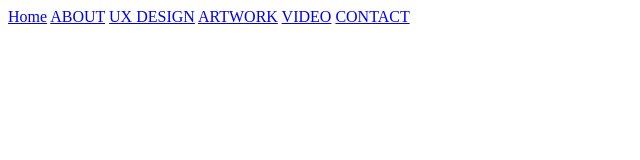
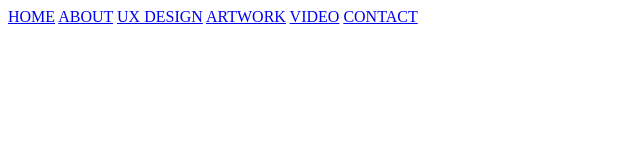
Before and after one commit to ncyammer/UX_UI_HW_17, a plain HTML site: page index.html in a window 1280 px wide. Shown: the whole page, without its empty margins (0-640 px from the left). Drawn offline with Linux system fonts and the light colour scheme.

Commit message:
Update index.html

```diff
--- a/index.html
+++ b/index.html
@@ -9,7 +9,7 @@
 <body>
 <header>
     <div class="topnav">
-    <a class="active" href="#home">Home</a>
+    <a class="active" href="#home">HOME</a>
     <a href="#about">ABOUT</a>
     <a href="#uxdesign">UX DESIGN</a>
     <a href="#artwork">ARTWORK</a>
```
